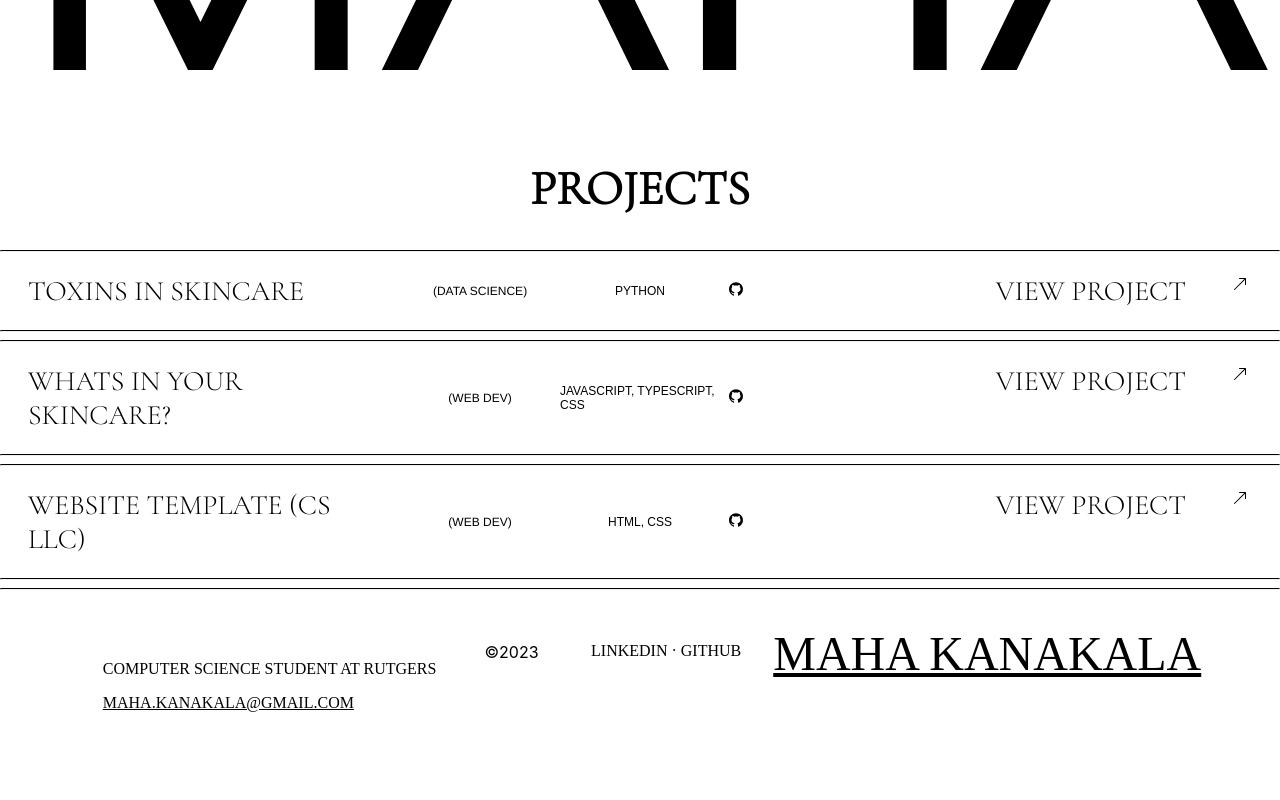
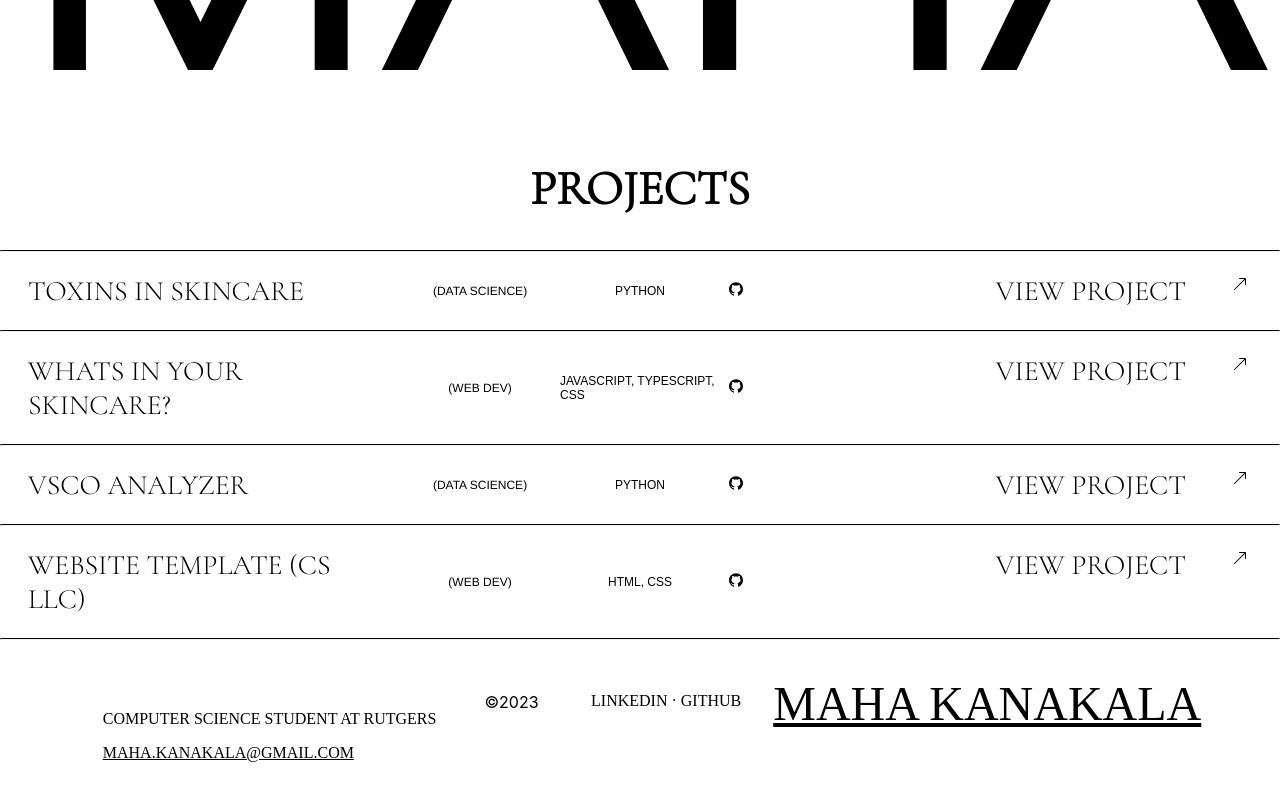
Before and after one commit to mahakanakala/maha.kanakala.com, a Next.js app: page / in a window 1280 px wide. Shown: the part 860-1660 px from the top of the page. Before the commit the page ends 1616 px from the top, so only its background shows below. Built offline with nearby package versions, Linux system fonts and the light colour scheme.

Commit message:
add vsco analyzer project

```diff
--- a/src/app/components/ProjectsSection.tsx
+++ b/src/app/components/ProjectsSection.tsx
@@ -19,6 +19,14 @@ const projectsData = [
     languages: 'JAVASCRIPT, TYPESCRIPT, CSS',
     link: 'https://whats-in-your-skincare.vercel.app/',
     github: 'https://github.com/mahakanakala/toxins-web',
+    image: '/images/mandala.png',
+  },
+  {
+    title: 'VSCO ANALYZER',
+    type: 'DATA SCIENCE',
+    languages: 'PYTHON',
+    link: 'https://github.com/mahakanakala/vsco_analyzer',
+    github: 'https://github.com/mahakanakala/vsco_analyzer',
     image: '/images/mandala.png',
   },
   {
@@ -56,7 +64,7 @@ export default function ProjectsSection() {
               </a>
             </div>
           </div>
-          <hr className={styles.sectionLine} />
+          {/* <hr className={styles.sectionLine} /> */}
           {/* <div id='hiddenContainer' className={styles.projectImage}>
             <Image
               src={project.image}
```
